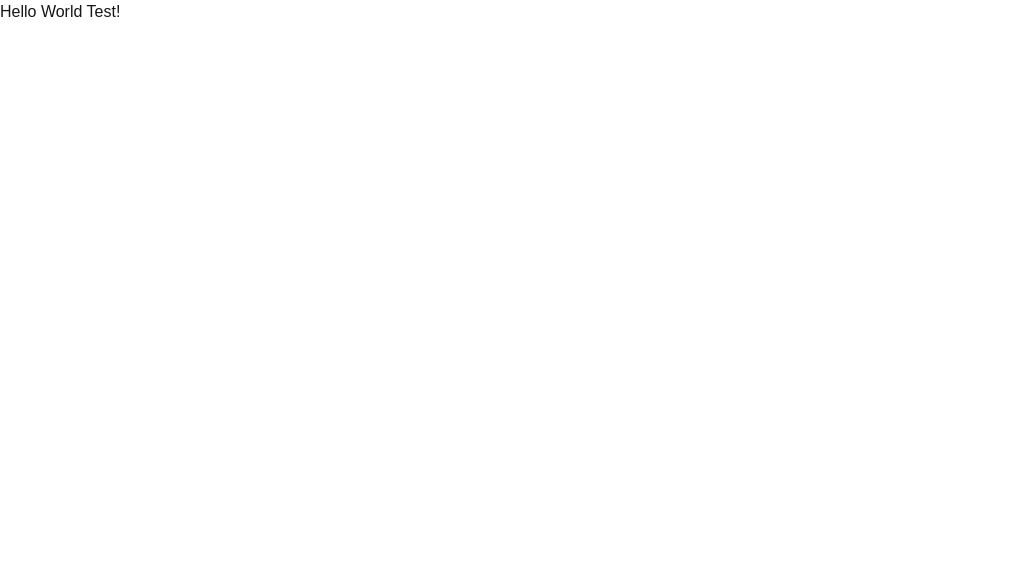
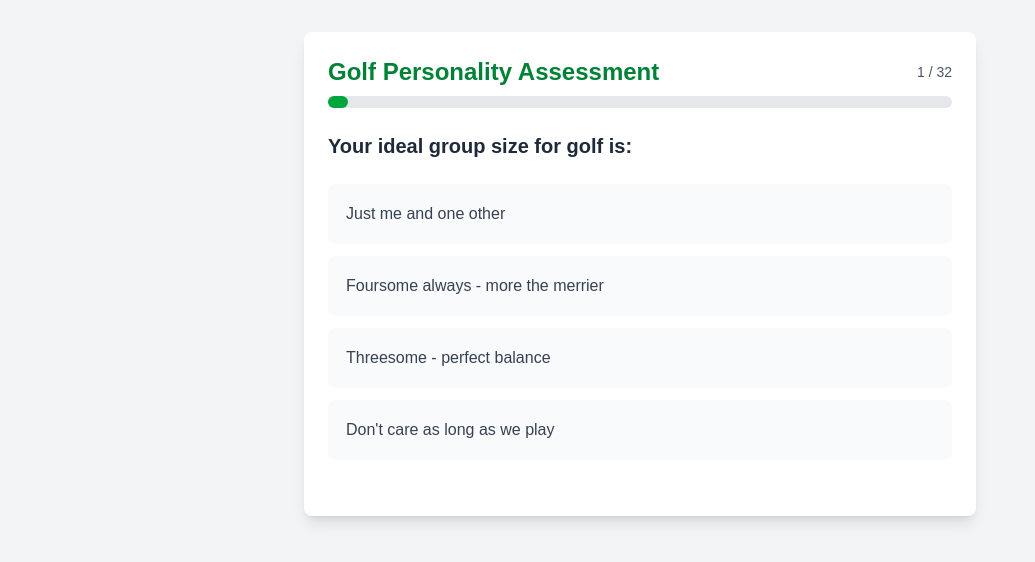
Before and after one commit to bczimmer/mygolftype, a Next.js app: page / in a window 1280 px wide. Shown: the top 562 px of the page, without its empty margins (0-1035 px from the left). Built offline with nearby package versions, Linux system fonts and the light colour scheme.

Commit message:
Add golf component back - test without fonts

```diff
--- a/src/app/page.tsx
+++ b/src/app/page.tsx
@@ -1,3 +1,9 @@
+import GolfPersonalityTest from '@/components/GolfPersonalityTest';
+
 export default function Home() {
-  return <h1>Hello World Test!</h1>;
+  return (
+    <main className="min-h-screen bg-gray-100 py-8">
+      <GolfPersonalityTest />
+    </main>
+  );
 }
```
